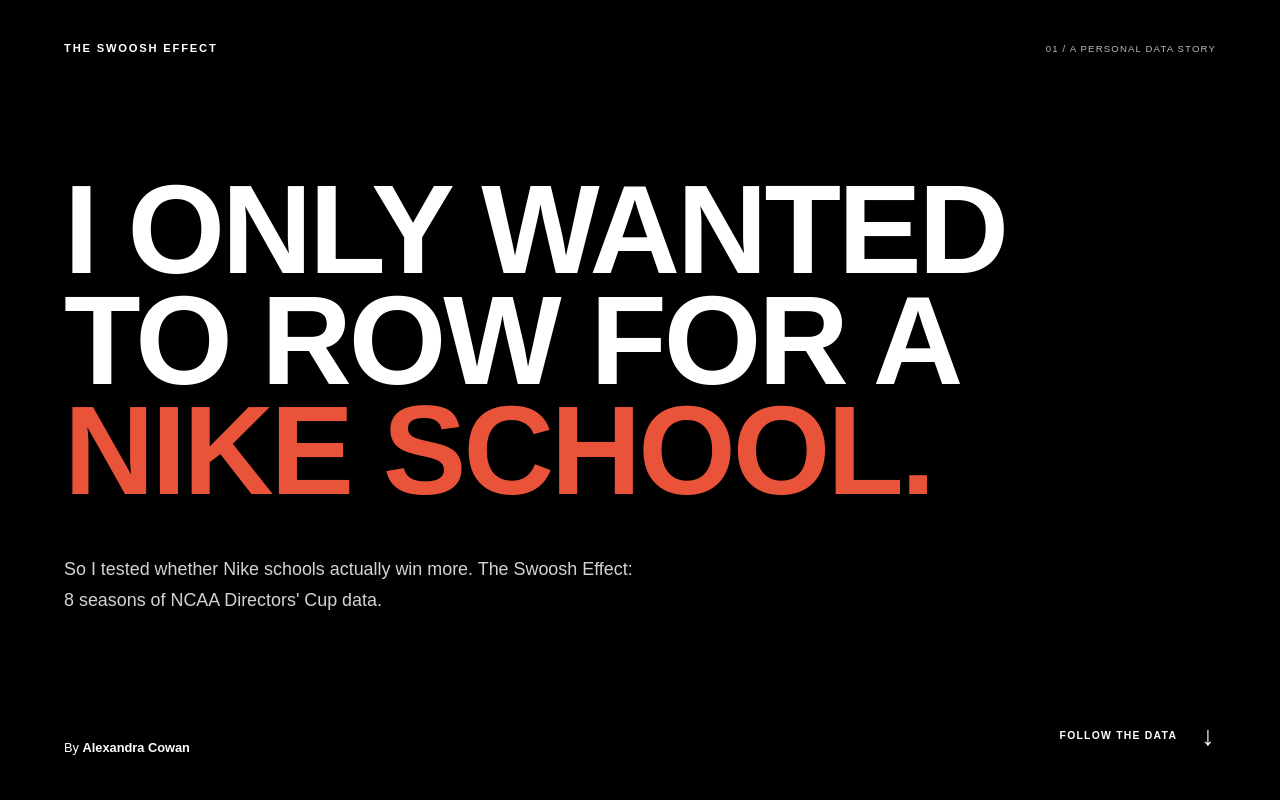
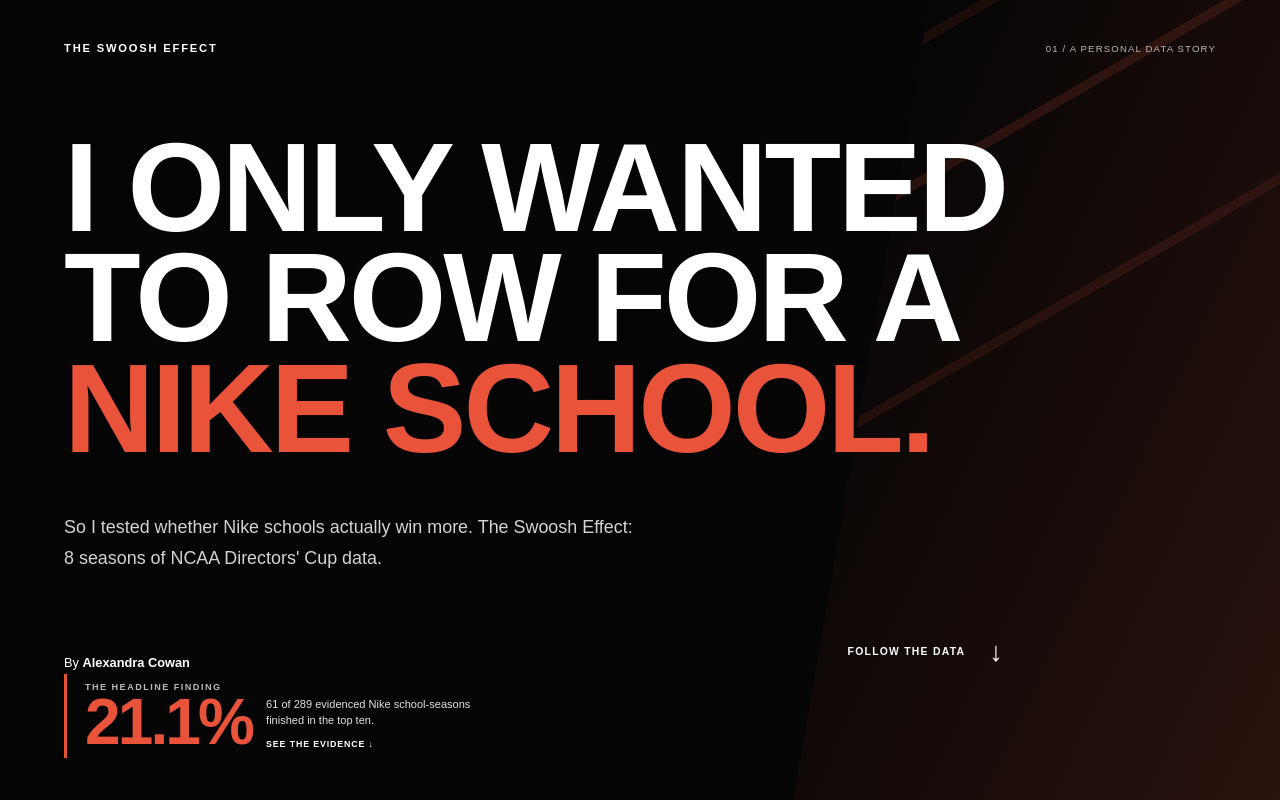
Before and after one commit to alexandrajcowan275/swoosh-effect, a Next.js app in the folder site/: page / in a window 1280 px wide. Shown: the top 800 px of the page. Built offline with nearby package versions, Linux system fonts and the light colour scheme; a web font is replaced by a local one.

Commit message:
Make the Swoosh opening more visual (#2)
* Add a visible editorial design pass

* Load the new design layer

* Feature the main finding in the hero

```diff
--- /dev/null
+++ b/site/app/final-pass.css
@@ -0,0 +1,70 @@
+/* High-impact editorial hero: the key result is visible before the reader scrolls. */
+.hero { overflow: hidden; background: #050505; }
+.hero::before {
+  content: "";
+  position: absolute;
+  z-index: -1;
+  top: 0;
+  right: 0;
+  width: min(38vw, 540px);
+  height: 100%;
+  background: linear-gradient(150deg, transparent 10%, rgb(233 83 58 / 9%) 10% 11%, transparent 11% 23%, rgb(233 83 58 / 14%) 23% 24%, transparent 24% 42%, rgb(233 83 58 / 10%) 42% 43%, transparent 43%), linear-gradient(115deg, transparent 15%, rgb(233 83 58 / 16%));
+  clip-path: polygon(28% 0, 100% 0, 100% 100%, 0 100%);
+}
+.hero-content { position: relative; }
+.hero h1 { max-width: 1100px; text-wrap: balance; }
+.hero-bottom {
+  display: grid;
+  grid-template-columns: minmax(130px, 1fr) minmax(220px, 330px) auto;
+  align-items: end;
+  gap: clamp(18px, 3vw, 42px);
+}
+.hero-proof {
+  display: grid;
+  grid-template-columns: auto 1fr;
+  align-items: center;
+  column-gap: 14px;
+  border-left: 3px solid var(--orange);
+  padding: 6px 0 6px 18px;
+}
+.hero-proof-label {
+  grid-column: 1 / -1;
+  color: var(--gray-light);
+  font-size: .57rem;
+  font-weight: 700;
+  letter-spacing: .16em;
+}
+.hero-proof strong {
+  grid-row: span 2;
+  color: var(--orange);
+  font-family: var(--font-display), Impact, sans-serif;
+  font-size: clamp(2.8rem, 5vw, 4.6rem);
+  font-weight: 800;
+  letter-spacing: -.045em;
+  line-height: .9;
+}
+.hero-proof > span:nth-child(3) {
+  max-width: 210px;
+  color: #e2e2e2;
+  font-size: .69rem;
+  line-height: 1.45;
+}
+.hero-proof a {
+  grid-column: 2;
+  margin-top: 7px;
+  color: #fff;
+  font-size: .55rem;
+  font-weight: 700;
+  letter-spacing: .1em;
+  text-decoration: none;
+}
+.hero-proof a:hover { color: var(--orange); }
+@media (max-width: 740px) {
+  .hero::before { width: 76vw; opacity: .7; }
+  .hero-bottom { grid-template-columns: 1fr auto; gap: 20px 14px; align-items: center; }
+  .hero-proof { grid-column: 1 / -1; grid-row: 1; max-width: 420px; padding-block: 5px; }
+  .byline { grid-column: 1; grid-row: 2; }
+  .scroll-cue { grid-column: 2; grid-row: 2; }
+  .hero-proof strong { font-size: 3.3rem; }
+  .hero-proof > span:nth-child(3) { max-width: 250px; }
+}
--- a/site/app/layout.tsx
+++ b/site/app/layout.tsx
@@ -1,6 +1,7 @@
 import type { Metadata, Viewport } from 'next';
 import localFont from 'next/font/local';
 import './globals.css';
+import './final-pass.css';
 import story from '@/data/story.json';
 
 const display = localFont({ src: '../node_modules/@fontsource/barlow-condensed/files/barlow-condensed-latin-800-normal.woff2', weight: '800', display: 'swap', variable: '--font-display' });
--- a/site/app/page.tsx
+++ b/site/app/page.tsx
@@ -38,6 +38,12 @@
           <h1 id="hero-title"><span>I ONLY WANTED</span><span>TO ROW FOR A</span><span className="orange">NIKE SCHOOL.</span></h1>
           <p className="hero-subhead"><Stat name="copy.subhead" /></p>
           <div className="hero-bottom"><p className="byline">By <a href={story.links.linkedin}>Alexandra Cowan</a></p><a className="scroll-cue" href="#findings">FOLLOW THE DATA <span aria-hidden="true">↓</span></a></div>
+          <aside className="hero-proof" aria-label="The headline finding">
+            <span className="hero-proof-label">THE HEADLINE FINDING</span>
+            <strong><Stat name="brand.0.rate" /></strong>
+            <span><Stat name="brand.0.finishes" /> of <Stat name="brand.0.n" /> evidenced Nike school-seasons finished in the top ten.</span>
+            <a href="#findings">SEE THE EVIDENCE ↓</a>
+          </aside>
         </div>
       </section>
 
```
